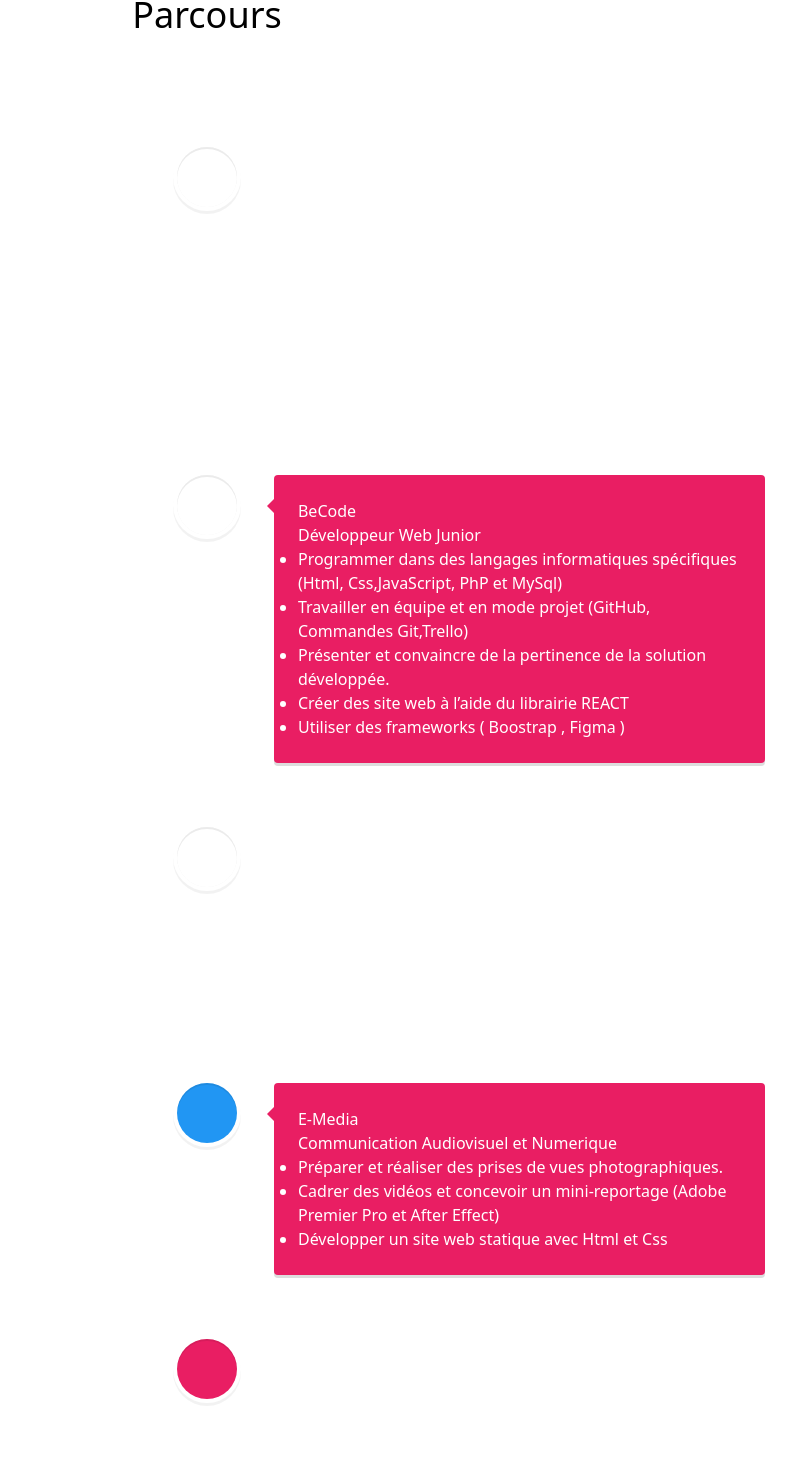
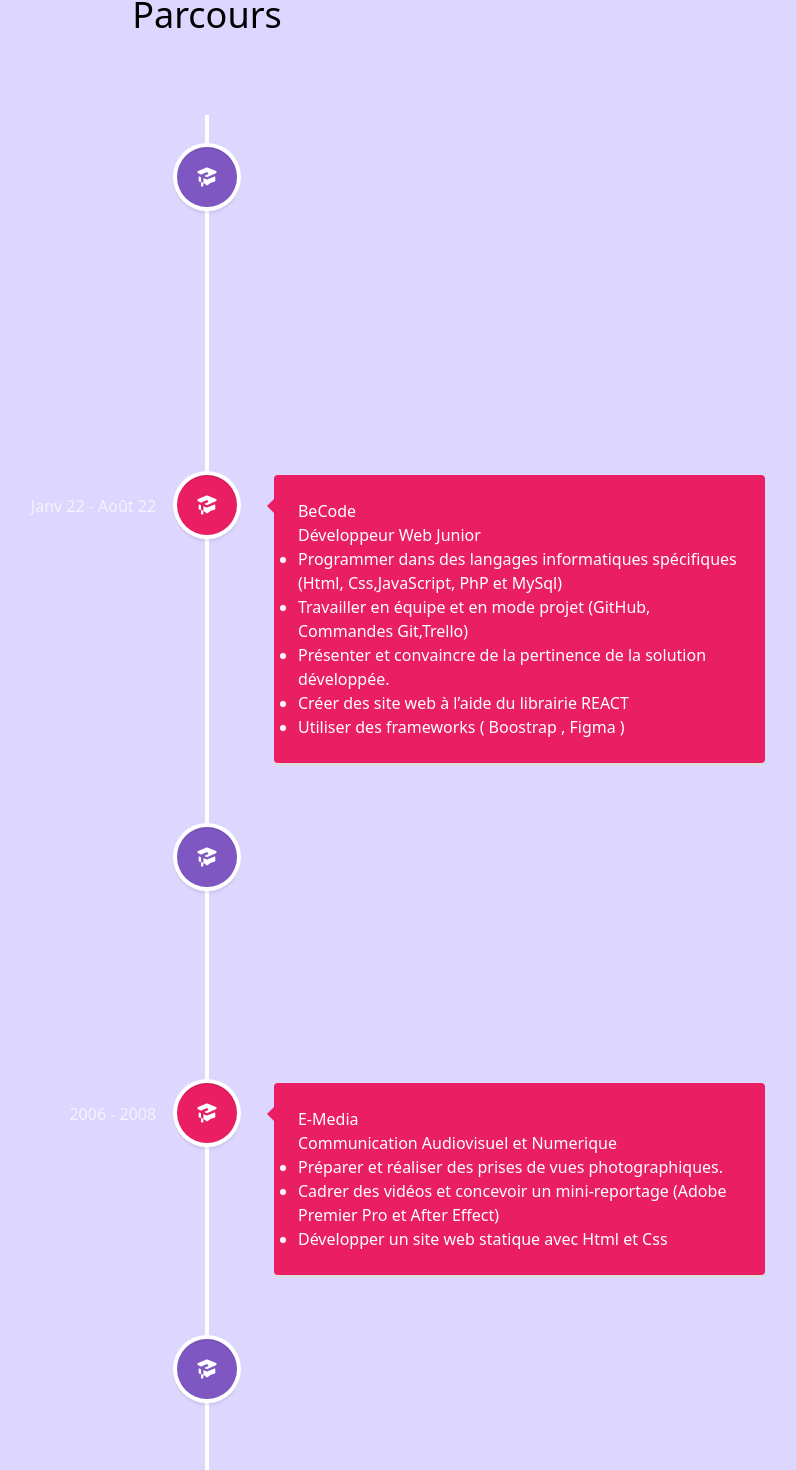
Before and after one commit to FidelysNadison/MyWebSite, a React (Create React App) app: page / in a window 1280 px wide. Shown: the part 610-2080 px from the top of the page, without its empty margins (433-1229 px from the left). Built offline with nearby package versions, Linux system fonts and the light colour scheme.

Commit message:
style timeline

```diff
--- a/src/App.js
+++ b/src/App.js
@@ -9,7 +9,7 @@ import Parcours from "./components/Parcours";
 
 export default function App() {
   return (
-    <main className="text-white-400 bg-white body-font">
+    <main className="text-white-400 bg-purple-200 body-font">
       <Navbar />
       <About />
       <Parcours />
--- a/src/components/Parcours.jsx
+++ b/src/components/Parcours.jsx
@@ -21,6 +21,8 @@ export default function Parcours() {
     contentStyle={{ background: 'rgb(126, 87, 194)', color: '#ffff' }}
     contentArrowStyle={{ borderRight: '7px solid  rgb(126, 87, 194)' }}
     date=" Sept 22 - Dec 1 "
+    iconStyle={{background: 'rgb(126, 87, 194)', color: '#ffff' }}
+    icon={<AcademicCapIcon/>}
   >
     <h3 className="vertical-timeline-element-title">ESGI</h3>
     <h4 className="vertical-timeline-element-subtitle">1ère année Bachelor en Informatique</h4>
@@ -36,6 +38,8 @@ export default function Parcours() {
     contentStyle={{ background: 'rgb(233, 30, 99)', color: '#fff' }}
     contentArrowStyle={{ borderRight: '7px solid  rgb(233, 30, 99)' }}
     date="Janv 22 - Août 22"
+    iconStyle={{background: 'rgb(233, 30, 99)', color: '#ffff' }}
+    icon={<AcademicCapIcon/>}
   >
     <h3 className="vertical-timeline-element-title">BeCode</h3>
     <h4 className="vertical-timeline-element-subtitle">Développeur Web Junior</h4>
@@ -52,6 +56,8 @@ export default function Parcours() {
     contentStyle={{ background: 'rgb(126, 87, 194)', color: '#fff' }}
     contentArrowStyle={{ borderRight: '7px solid  rgb(126, 87, 194)' }}
     date="Août 22 - Dec 22"
+    iconStyle={{background: 'rgb(126, 87, 194)', color: '#ffff' }}
+    icon={<AcademicCapIcon/>}
   >
     <h3 className="vertical-timeline-element-title">OpenClassroom</h3>
     <h4 className="vertical-timeline-element-subtitle">Développeur Web</h4>
@@ -67,7 +73,8 @@ export default function Parcours() {
     contentStyle={{ background: 'rgb(233, 30, 99)', color: '#fff' }}
     contentArrowStyle={{ borderRight: '7px solid  rgb(233, 30, 99)' }}
     date="2006 - 2008"
-    iconStyle={{ background: 'rgb(33, 150, 243)', color: '#fff' }}
+    iconStyle={{background: 'rgb(233, 30, 99)', color: '#ffff' }}
+    icon={<AcademicCapIcon/>}
   >
     <h3 className="vertical-timeline-element-title">E-Media</h3>
     <h4 className="vertical-timeline-element-subtitle">Communication Audiovisuel et Numerique</h4>
@@ -82,7 +89,8 @@ export default function Parcours() {
     contentStyle={{ background: 'rgb(126, 87, 194)', color: '#fff' }}
     contentArrowStyle={{ borderRight: '7px solid  rgb(126, 87, 194)' }}
     date="April 2013"
-    iconStyle={{ background: 'rgb(233, 30, 99)', color: '#ffff' }}
+    iconStyle={{background: 'rgb(126, 87, 194)', color: '#ffff' }}
+    icon={<AcademicCapIcon/>}
   >
     <h3 className="vertical-timeline-element-title">NEXTA</h3>
     <h4 className="vertical-timeline-element-subtitle">Rédaction web et Marketing digital</h4>
--- a/src/components/Projects.jsx
+++ b/src/components/Projects.jsx
@@ -4,7 +4,7 @@ import { projects } from "../data";
 
 export default function Projects() {
   return (
-    <section id="projects" className="text-white bg-white body-font">
+    <section id="projects" className="text-white bg-purple-200 body-font">
       <div className="container px-5 py-10 mx-auto text-center lg:px-40">
         <div className="flex flex-col w-full mb-20">
           <CodeIcon className=" text-black mx-auto inline-block w-10 mb-4" />
```
